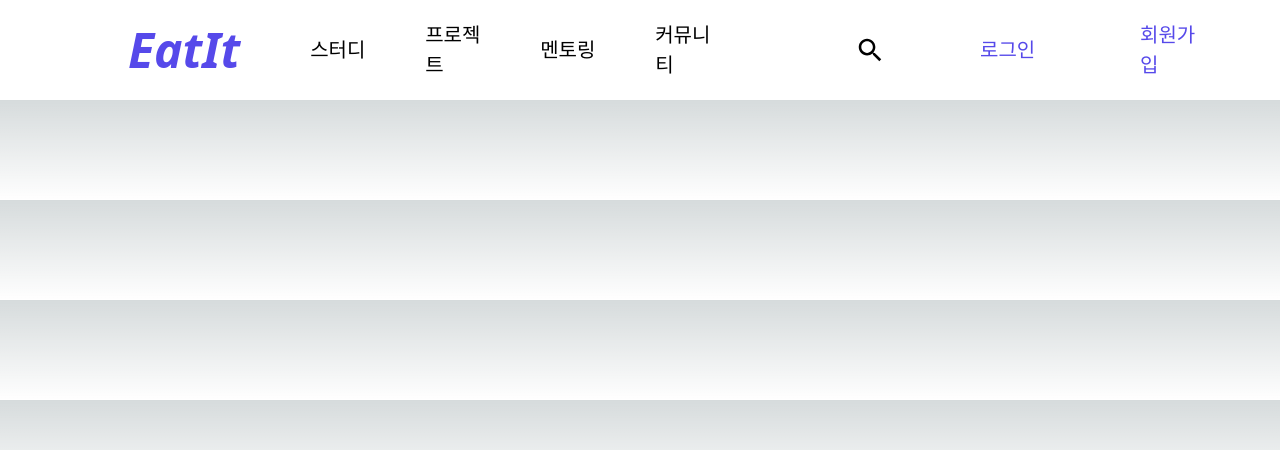
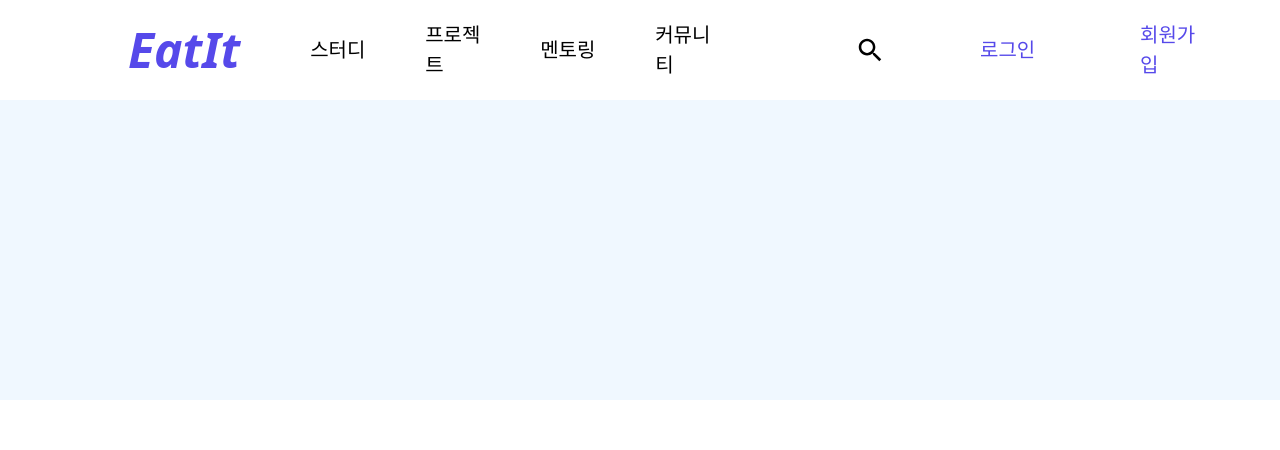
Before and after one commit to potato-club/ItEat-front, a Next.js app: page / in a window 1280 px wide. Shown: the top 450 px of the page. Built offline with nearby package versions, Linux system fonts and the light colour scheme.

Commit message:
feat. MainPage.tsx 퍼블리싱

```diff
--- a/src/container/mainPage/MainPage.tsx
+++ b/src/container/mainPage/MainPage.tsx
@@ -1,18 +1,34 @@
 import React from "react";
 import Header from "../../components/Header";
 import styled from "styled-components";
+import RecentProject from "./components/RecentContent";
+import PopularProject from "./components/PopularContent";
+
 const MainPage = () => {
   return (
-    <Wrapper>
+    <>
       <Header />
-    </Wrapper>
+      <Wrapper>
+        <Banner />
+        <RecentProject />
+        <PopularProject />
+      </Wrapper>
+    </>
   );
 };
 
 export default MainPage;
 
 const Wrapper = styled.div`
+  background-color: white;
+  display: flex;
+  flex-direction: column;
+  gap: 150px;
+  z-index: 1;
+`;
+
+const Banner = styled.div`
   width: 100%;
-  height: 100%;
-  background-color: white;
+  height: 300px;
+  background-color: aliceblue;
 `;
```
